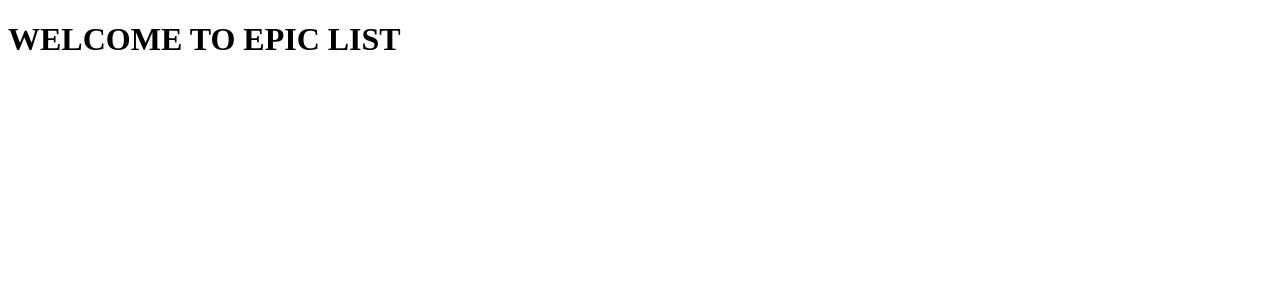
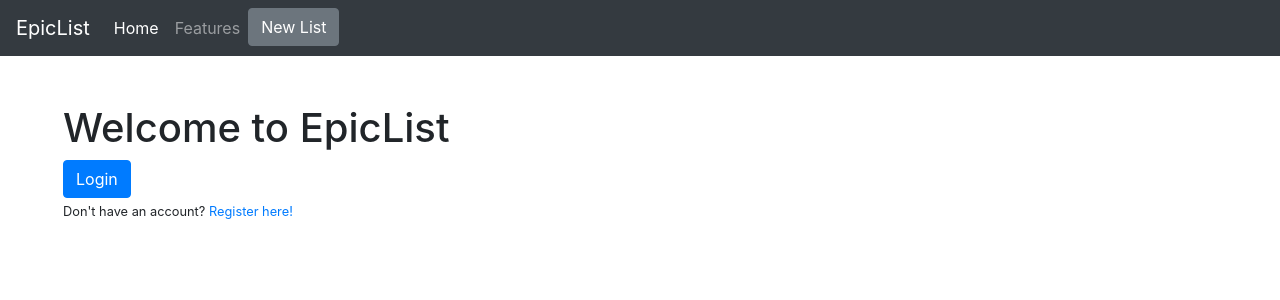
Before and after one commit to brydenu/epiclist, a Flask app: page /register-home in a window 1280 px wide. Shown: the top 300 px of the page. Run offline with Flask 2, Linux system fonts and the light colour scheme; parts of the project's set-up code (start-up, migrations or seed data) failed here and were passed over; some libraries are stand-ins or nearby versions.

Commit message:
html files formatted with jinja

```diff
--- /dev/null
+++ b/templates/base.html
@@ -0,0 +1,48 @@
+<!DOCTYPE html>
+<html lang="en">
+
+<head>
+    <meta charset="UTF-8">
+    <meta name="viewport" content="width=device-width, initial-scale=1.0">
+    <link rel="stylesheet" href="https://stackpath.bootstrapcdn.com/bootstrap/4.3.1/css/bootstrap.min.css"
+        integrity="sha384-ggOyR0iXCbMQv3Xipma34MD+dH/1fQ784/j6cY/iJTQUOhcWr7x9JvoRxT2MZw1T" crossorigin="anonymous">
+    <title>{% block title %}{% endblock %}</title>
+</head>
+
+<body>
+    <nav class="navbar navbar-expand-lg navbar-dark bg-dark">
+        <a class="navbar-brand" href="/">EpicList</a>
+        <button class="navbar-toggler" type="button" data-toggle="collapse" data-target="#navbarText"
+            aria-controls="navbarText" aria-expanded="false" aria-label="Toggle navigation"></button>
+        </button>
+        <div class="collapse navbar-collapse" id="navbarText">
+            <ul class="navbar-nav mr-auto">
+                <li class="nav-item active">
+                    <a class="nav-link" href="/">Home <span class="sr-only">(current)</span></a>
+                </li>
+                <li class="nav-item">
+                    <a class="nav-link" href="#">Features</a>
+                </li>
+                <li class="nav-item">
+                    <a href="/lists/new" class="btn btn-secondary">New List</a>
+
+                </li>
+            </ul>
+            <span class="navbar-text">
+                {% if g.user %}
+                Logged in as {{g.user.username}}
+                <small><a href="/logout">Not you? Log out.</a></small>
+                {% endif %}
+            </span>
+        </div>
+    </nav>
+    <div class="container m-5">
+        {% for category, msg in get_flashed_messages(with_categories=True) %}
+        <div class="alert alert-{{category}}">{{ msg }}</div>
+        {% endfor %}
+        {% block content %}
+        {% endblock %}
+    </div>
+</body>
+
+</html>
--- a/templates/index.html
+++ b/templates/index.html
@@ -1,16 +1,8 @@
-<!DOCTYPE html>
-<html lang="en">
+{% extends 'base.html' %}
 
-<head>
-    <meta charset="UTF-8">
-    <meta name="viewport" content="width=device-width, initial-scale=1.0">
-    <title>{% block title %}Epic List{% endblock %}</title>
-</head>
+{% block title %}Epic List{% endblock %}
 
-<body>
-    {% block content %}
-    <p>YOU ARE HERE</p>
-    {% endblock %}
-</body>
-
-</html>
+{% block content %}
+<p>YOU ARE HERE</p>
+<button class="btn btn-small btn-danger" formaction="/logout" formmethod="GET">Logout</button>
+{% endblock %}
--- a/templates/register-home.html
+++ b/templates/register-home.html
@@ -3,5 +3,10 @@
 {% block title %}Welcome to Epic List!{% endblock %}
 
 {% block content %}
-<h1>WELCOME TO EPIC LIST</h1>
+<h1>Welcome to EpicList</h1>
+<form action="/register" , method="GET">
+    <button formaction="/login" formmethod="GET" class="btn btn-primary">Login</button>
+    <small class="form-text">Don't have an account?<a href="/register"> Register
+            here!</a></small>
+</form>
 {% endblock %}
```
Also changed, not shown: templates/form-base.html (added, +26 -0 lines), templates/login.html (+14 -0 lines), templates/new_list.html (added, +24 -0 lines), templates/register.html (added, +15 -0 lines), templates/form.html (deleted).
